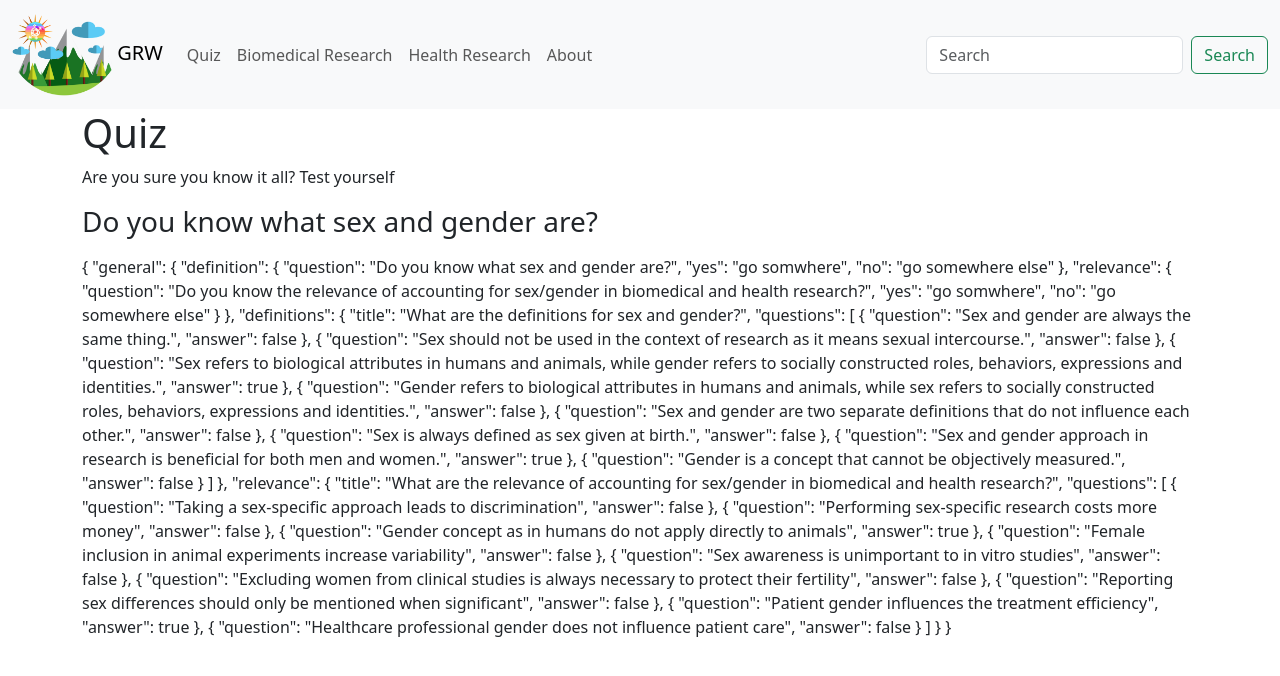
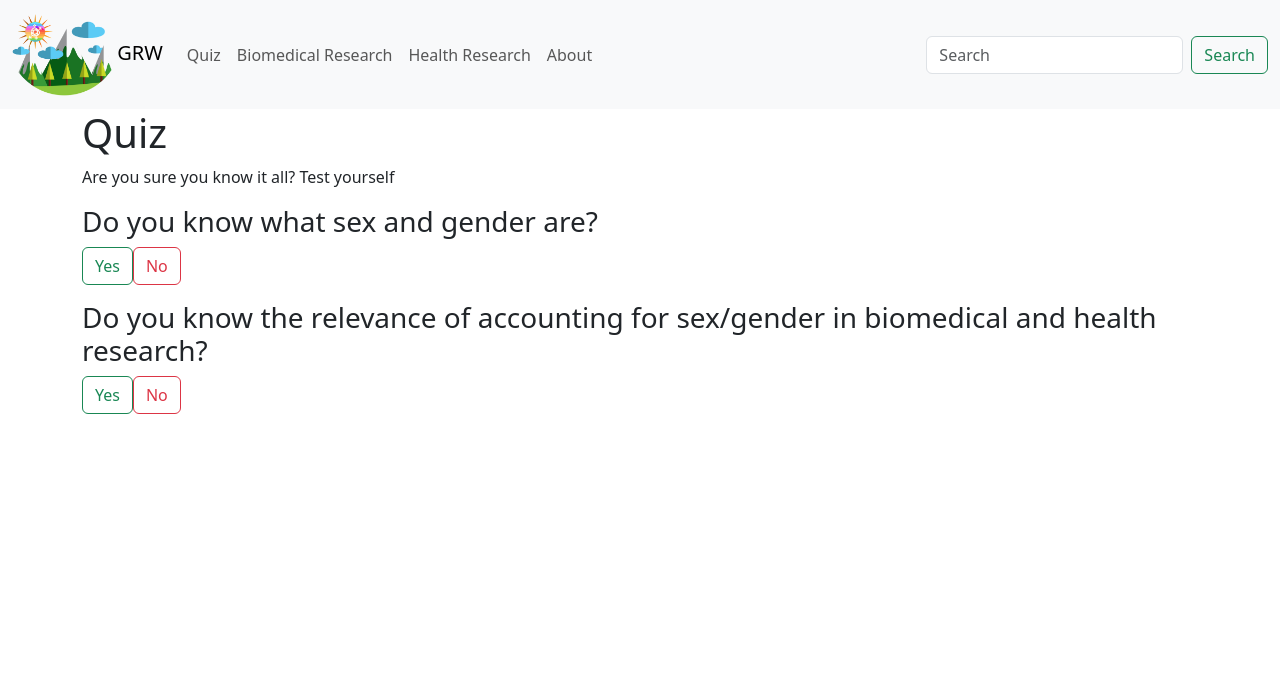
Before and after one commit to genderful-research/genderful_research_world, a Vue app: page /quiz in a window 1280 px wide. Shown: the top 676 px of the page. Built offline with nearby package versions, Linux system fonts and the light colour scheme.

Commit message:
Quiz changes

```diff
--- a/src/components/Quiz.vue
+++ b/src/components/Quiz.vue
@@ -8,9 +8,22 @@ import quiz from '@/assets/quiz.yml';
       <div class="col">
           <h3>{{ quiz.general.definition.question }}</h3>
           <p>
+            <input type="radio" class="btn-check" name="definition" id="definition-yes" autocomplete="off">
+            <label class="btn btn-outline-success" for="definition-yes">Yes</label>
 
+            <input type="radio" class="btn-check" name="definition" id="definition-no" autocomplete="off">
+            <label class="btn btn-outline-danger" for="definition-no">No</label>
           </p>
-    {{ quiz }}
+          <h3>{{ quiz.general.relevance.question }}</h3>
+            <p>
+            <input type="radio" class="btn-check" name="options-outlined" id="success-outlined" autocomplete="off">
+            <label class="btn btn-outline-success" for="success-outlined">Yes</label>
+
+            <input type="radio" class="btn-check" name="options-outlined" id="danger-outlined" autocomplete="off">
+            <label class="btn btn-outline-danger" for="danger-outlined">No</label>
+          </p>
+
+    <!-- {{ quiz }} -->
       </div>
     </div>
     </div>
```
